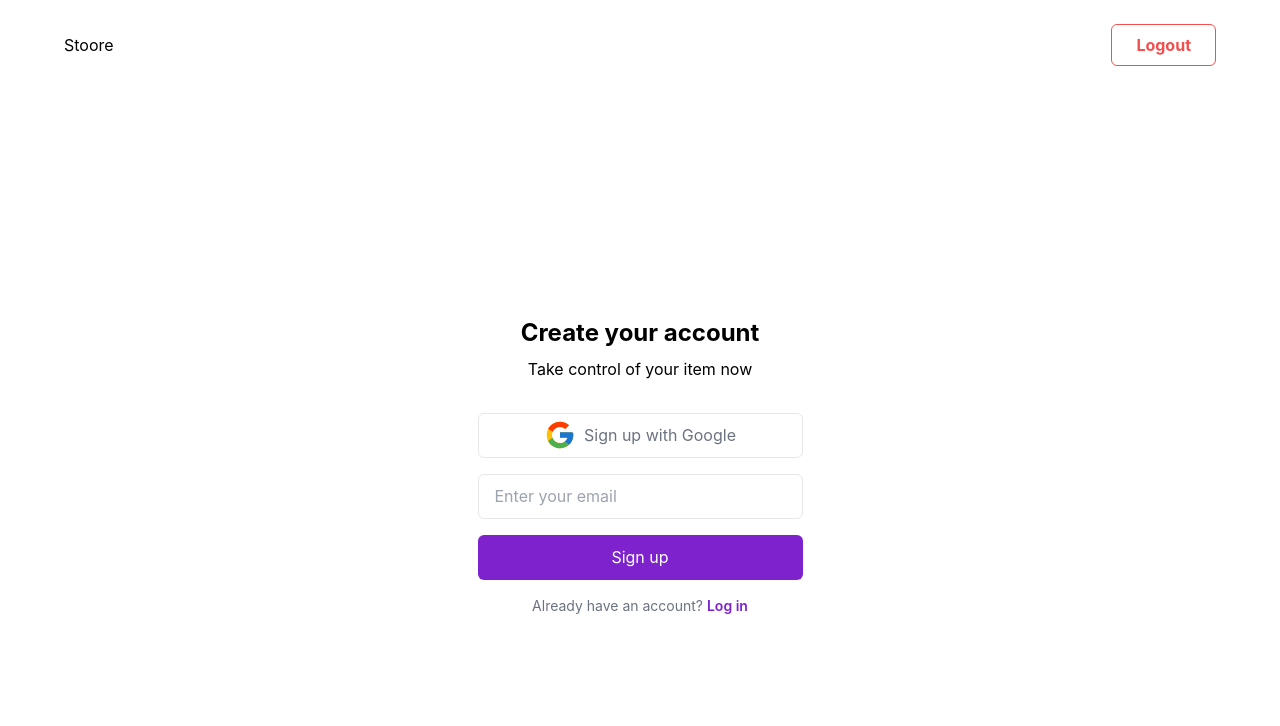
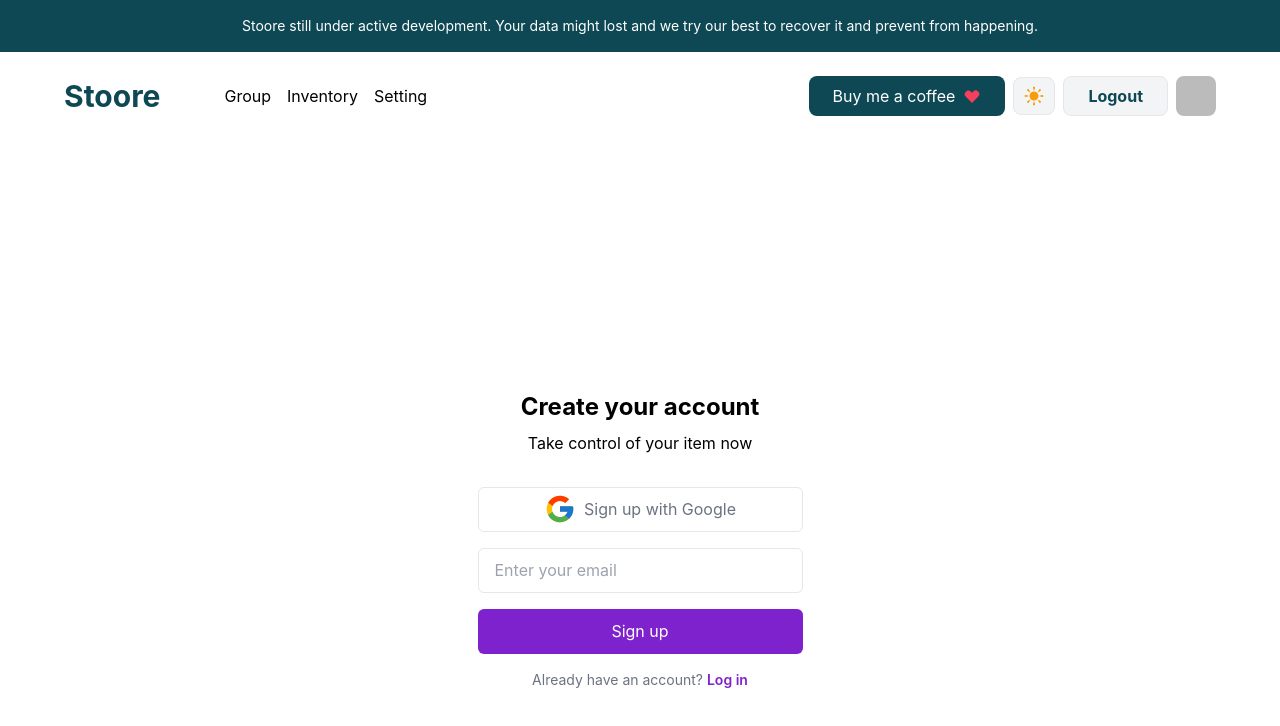
Before and after one commit to G9000/stoore, a Next.js app: page /authentication in a window 1280 px wide. Shown: the top 726 px of the page. Built offline with nearby package versions, Linux system fonts and the light colour scheme; no server answers; sample sign-in values are in the browser's storage.

Commit message:
feat(late night update): short update

```diff
--- /dev/null
+++ b/components/BaseButton.tsx
@@ -0,0 +1,32 @@
+import { TiAdjustBrightness } from "react-icons/ti";
+
+export const ButtonThemeSwitcher = () => {
+  const isDark = true;
+  return (
+    <button className="bg-gray-100 hover:bg-slate-200 px-2 h-[38px] rounded-lg border border-gray-200">
+      <span
+        className={
+          isDark ? "text-[24px] text-amber-500" : "text-[24px] text-gray-100"
+        }
+      >
+        <TiAdjustBrightness />
+      </span>
+    </button>
+  );
+};
+
+interface ButtonPrimaryType {
+  label?: string;
+  children?: JSX.Element | JSX.Element[];
+}
+export const ButtonPrimary = ({
+  label = "Label",
+  children,
+}: ButtonPrimaryType) => {
+  return (
+    <button className="btn-primary bg-gray-100 border border-gray-200 text-primaryGreen800 font-bold hover:bg-slate-200">
+      {label}
+      {children}
+    </button>
+  );
+};
--- a/components/layout.tsx
+++ b/components/layout.tsx
@@ -1,5 +1,7 @@
 import { useSession } from "next-auth/react";
 import Image from "next/image";
+import { ButtonThemeSwitcher, ButtonPrimary } from "../components/BaseButton";
+import { HiHeart } from "react-icons/hi";
 
 const Layout = ({ children }: any) => {
   const { data: session, status } = useSession();
@@ -7,10 +9,14 @@ const Layout = ({ children }: any) => {
 
   if (user) {
     return (
-      <div className="max-w-[90%] 2xl:max-w-[1400px] w-full mx-auto py-6">
+      <>
+        <div className="w-full py-4 bg-primaryGreen800 text-center text-white text-sm">
+          Stoore still under active development. Your data might lost and we try
+          our best to recover it and prevent from happening.
+        </div>
         <Navbar data={user} />
         <div>{children}</div>
-      </div>
+      </>
     );
   }
 
@@ -26,19 +32,35 @@ export default Layout;
 const Navbar = (props) => {
   const { image } = props.data;
   return (
-    <nav className="flex justify-between items-center">
-      <div>Stoore</div>
-      <ul>
-        <button className="py-2 px-6 border border-primaryBrandRed rounded-md hover:bg-primaryBrandRed text-primaryBrandRed hover:text-white font-bold hover:ring-4 hover:ring-purple-100 transition-colors">
+    <nav className="max-w-[90%] 2xl:max-w-[1400px] w-full mx-auto py-6 flex justify-between items-center">
+      <div className="flex item-center gap-x-16">
+        <a className="text-3xl font-bold text-primaryGreen800">Stoore</a>
+        <ul className="flex items-center gap-x-4">
+          <a>Group</a>
+          <a>Inventory</a>
+          <a>Setting</a>
+        </ul>
+      </div>
+      <ul className="flex items-center gap-x-2">
+        <button className=" px-6 h-[40px] flex items-center gap-x-2 rounded-lg bg-primaryGreen800 text-white hover:ring-4 hover:ring-gray-400 hover:ring-opacity-25">
+          Buy me a coffee
+          <span className="text-rose-500 text-lg">
+            <HiHeart />
+          </span>
+        </button>
+        <ButtonThemeSwitcher />
+        <button className=" px-6 h-[40px] rounded-lg bg-gray-100 border border-gray-200 text-primaryGreen800 font-bold hover:bg-slate-200">
           Logout
         </button>
-        {/* <Image
-          src={image}
-          alt="avatar"
-          width={32}
-          height={32}
-          className="rounded-full"
-        /> */}
+        <button className="flex items-center">
+          <Image
+            src={image}
+            alt="avatar"
+            width={40}
+            height={40}
+            className="rounded-lg"
+          />
+        </button>
       </ul>
     </nav>
   );
--- a/package.json
+++ b/package.json
@@ -6,9 +6,7 @@
     "dev": "next dev",
     "build": "next build",
     "start": "next start",
-    "lint": "next lint",
-    "storybook": "start-storybook -p 6006",
-    "build-storybook": "build-storybook"
+    "lint": "next lint"
   },
   "dependencies": {
     "@next-auth/prisma-adapter": "^1.0.3",
@@ -22,6 +20,7 @@
     "react": "18.1.0",
     "react-dom": "18.1.0",
     "react-hot-toast": "^2.2.0",
+    "react-icons": "^4.3.1",
     "yup": "^0.32.11"
   },
   "devDependencies": {
--- a/styles/globals.css
+++ b/styles/globals.css
@@ -1,6 +1,7 @@
 @tailwind base;
 @tailwind components;
 @tailwind utilities;
+/* @import url("https://fonts.googleapis.com/css2?family=Raleway:wght@300;400;500;600&display=swap"); */
 
 html,
 body {
@@ -23,4 +24,12 @@ a {
   --primaryWhite: hsla(335, 38%, 92%, 1);
   --primaryBlack: hsla(200, 9%, 7%, 1);
   --primaryBrandRed: hsla(360, 87%, 63%, 1);
+
+  --primaryGreen800: hsla(190, 73%, 19%, 1);
+  --primaryGreen400: hsla(146, 46%, 50%, 1);
+  --primaryGreen200: hsla(137, 77%, 67%, 1);
 }
+
+.btn-primary {
+  @apply px-6 h-[38px] flex items-center gap-x-2 rounded-lg;
+}
--- a/tailwind.config.js
+++ b/tailwind.config.js
@@ -9,6 +9,9 @@ module.exports = {
         primaryWhite: "var(--primaryWhite)",
         primaryBlack: "var(--primaryBlack)",
         primaryBrandRed: "var(--primaryBrandRed)",
+        primaryGreen800: "var(--primaryGreen800)",
+        primaryGreen400: "var(--primaryGreen400)",
+        primaryGreen200: "var(--primaryGreen200)",
       },
     },
   },
```
Also changed, not shown: 1 other file (tests, documents, lock files or other folders).
